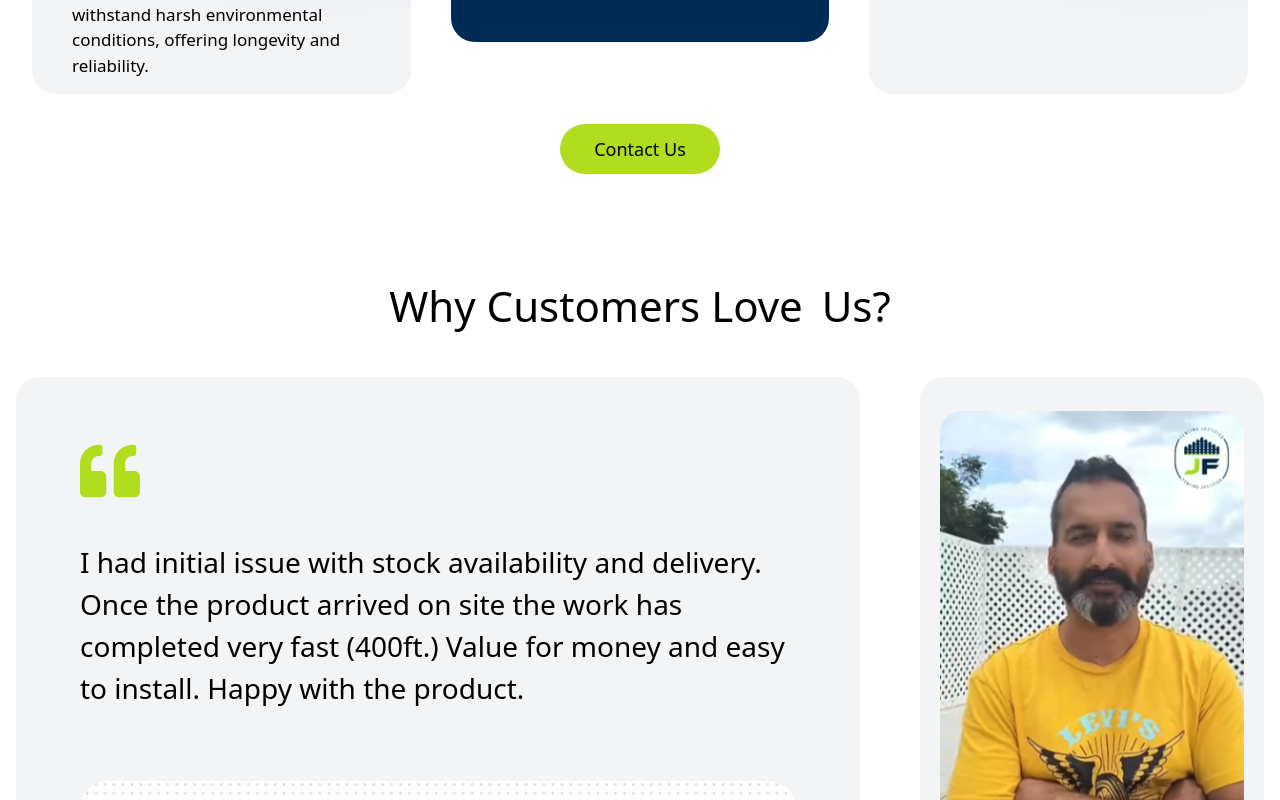
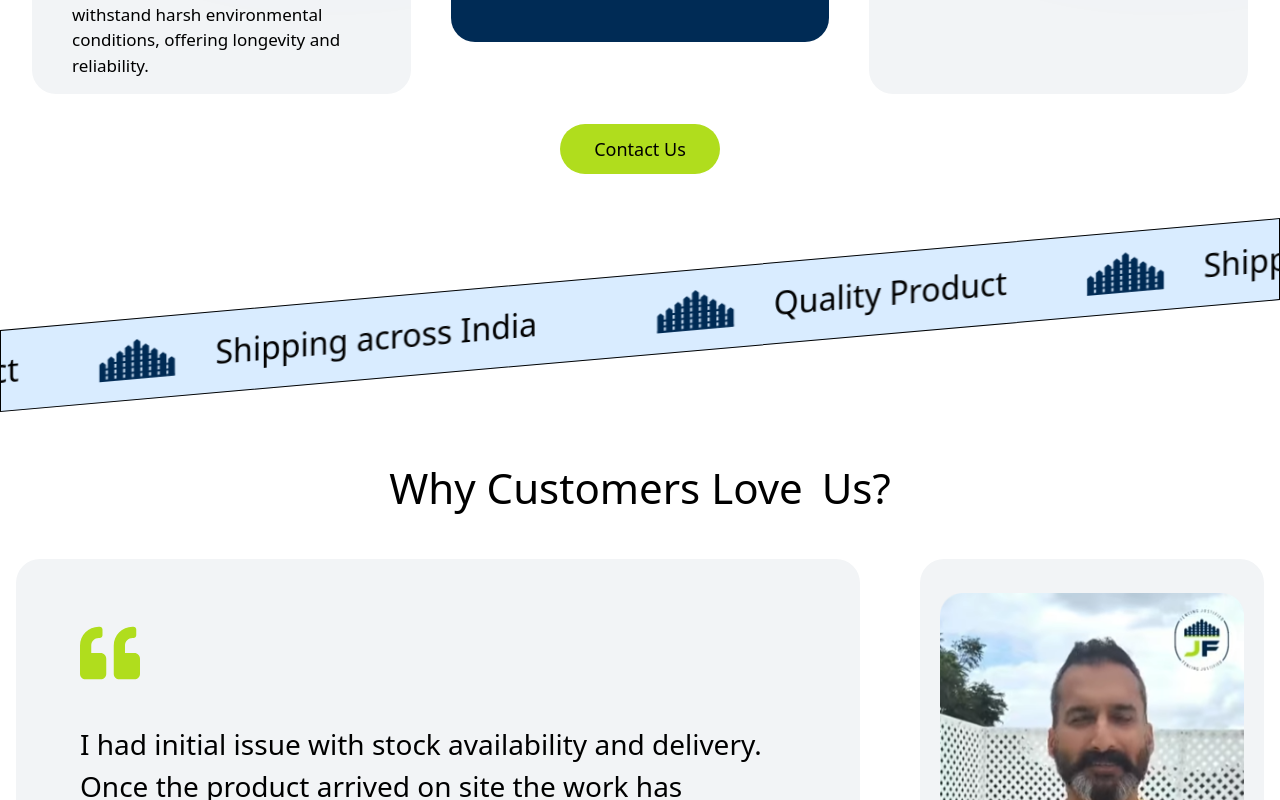
Before and after one commit to AnsarulIslam10/jf-products, a React (Vite) app: page / in a window 1280 px wide. Shown: the part 2980-3780 px from the top of the page. Built offline with nearby package versions, Linux system fonts and the light colour scheme.

Commit message:
marquee added

```diff
--- a/package.json
+++ b/package.json
@@ -13,6 +13,7 @@
     "@tailwindcss/vite": "^4.1.11",
     "react": "^19.1.0",
     "react-dom": "^19.1.0",
+    "react-fast-marquee": "^1.6.5",
     "react-icons": "^5.5.0",
     "swiper": "^11.2.10",
     "tailwindcss": "^4.1.11"
--- /dev/null
+++ b/src/components/sections/MarqueeSection.jsx
@@ -0,0 +1,27 @@
+import React from "react";
+import Marquee from "react-fast-marquee";
+import marq from "../../assets/marq.svg";
+export default function MarqueeSection() {
+  return (
+    <div className="bg-[#D9ECFF] py-4 mt-[100px] border -skew-y-5">
+      <Marquee pauseOnHover={true} speed={200} className="space-x-10">
+        <div className="ml-20 flex items-center gap-10">
+          <img src={marq} alt="" />
+          <h3 className="text-[32px] font-medium">Quality Product</h3>
+        </div>
+        <div className="ml-20 flex items-center gap-10">
+          <img src={marq} alt="" />
+          <h3 className="text-[32px] font-medium">Shipping across India</h3>
+        </div>
+        <div className="ml-20 flex items-center gap-10">
+          <img src={marq} alt="" />
+          <h3 className="text-[32px] font-medium">Quality Product</h3>
+        </div>
+        <div className="ml-20 flex items-center gap-10">
+          <img src={marq} alt="" />
+          <h3 className="text-[32px] font-medium">Shipping across India</h3>
+        </div>
+      </Marquee>
+    </div>
+  );
+}
--- a/src/pages/Home.jsx
+++ b/src/pages/Home.jsx
@@ -6,6 +6,8 @@ import Trusted from "../components/sections/Trusted";
 import WhyUs from "../components/sections/WhyUs";
 import Testimonial from "../components/sections/Testimonial";
 import ContactUs from "../components/sections/ContactUs";
+import MarqueeSection from "../components/sections/MarqueeSection";
+
 
 export default function Home() {
   return (
@@ -15,6 +17,7 @@ export default function Home() {
       <LandscapeProducts />
       <Trusted />
       <WhyUs />
+      <MarqueeSection />
       <Testimonial />
       <ContactUs />
     </div>
```
Also changed, not shown: src/assets/marq.svg (added), 1 other file (tests, documents, lock files or other folders).
